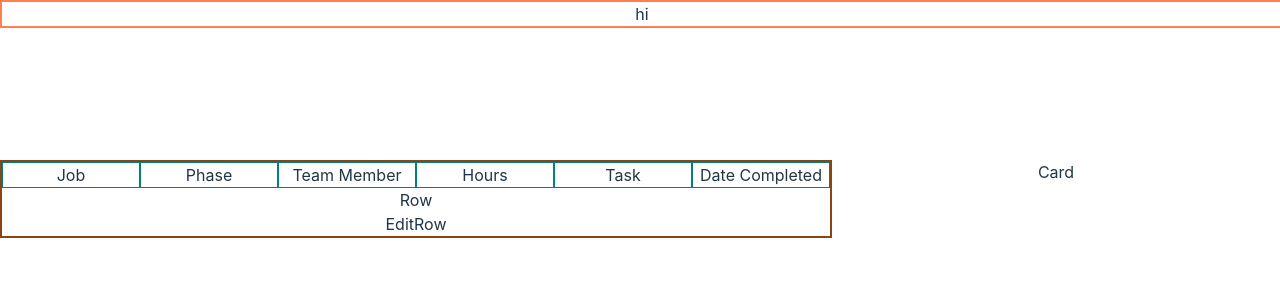
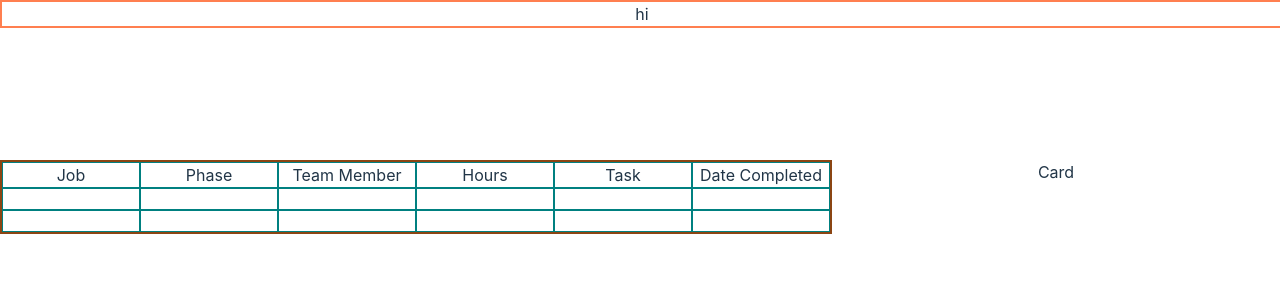
Before and after one commit to SebastianAndDavid/mastercalendar, a React (Vite) app: page / in a window 1280 px wide. Shown: the top 300 px of the page. Built offline with nearby package versions, Linux system fonts and the light colour scheme.

Commit message:
ft. finished adding grids to row components

```diff
--- a/src/App.jsx
+++ b/src/App.jsx
@@ -1,6 +1,6 @@
 import "./App.css";
 import CardList from "./Components/CardList";
-import RowList from "./Components/RowList";
+import RowList from "./Components/RowList/RowList";
 import TopRow from "./Components/TopRow/TopRow";
 
 function App() {
--- a/src/Components/Row.jsx
+++ /dev/null
@@ -1,3 +0,0 @@
-export default function Row() {
-  return <div>Row</div>;
-}
--- a/src/Components/EditRow.jsx
+++ b/src/Components/RowList/EditRow.jsx
@@ -6,5 +6,14 @@ export default function EditRow() {
   // const [inputValue, setInputValue]
   // const [inputValue, setInputValue]
 
-  return <div>EditRow</div>;
+  return (
+    <div className="row" id="edit-row">
+      <div></div>
+      <div></div>
+      <div></div>
+      <div></div>
+      <div></div>
+      <div></div>
+    </div>
+  );
 }
--- /dev/null
+++ b/src/Components/RowList/Row.css
@@ -0,0 +1,8 @@
+.row {
+  display: grid;
+  grid-template-columns: repeat(6, 1fr);
+}
+.row div {
+  border: 1px solid teal;
+  height: 20px;
+}
--- /dev/null
+++ b/src/Components/RowList/Row.jsx
@@ -0,0 +1,13 @@
+import "./Row.css";
+export default function Row() {
+  return (
+    <div className="row" id="row">
+      <div></div>
+      <div></div>
+      <div></div>
+      <div></div>
+      <div></div>
+      <div></div>
+    </div>
+  );
+}
```
Also changed, not shown: src/Components/RowList/RowList.jsx (renamed from src/Components/RowList.jsx).
